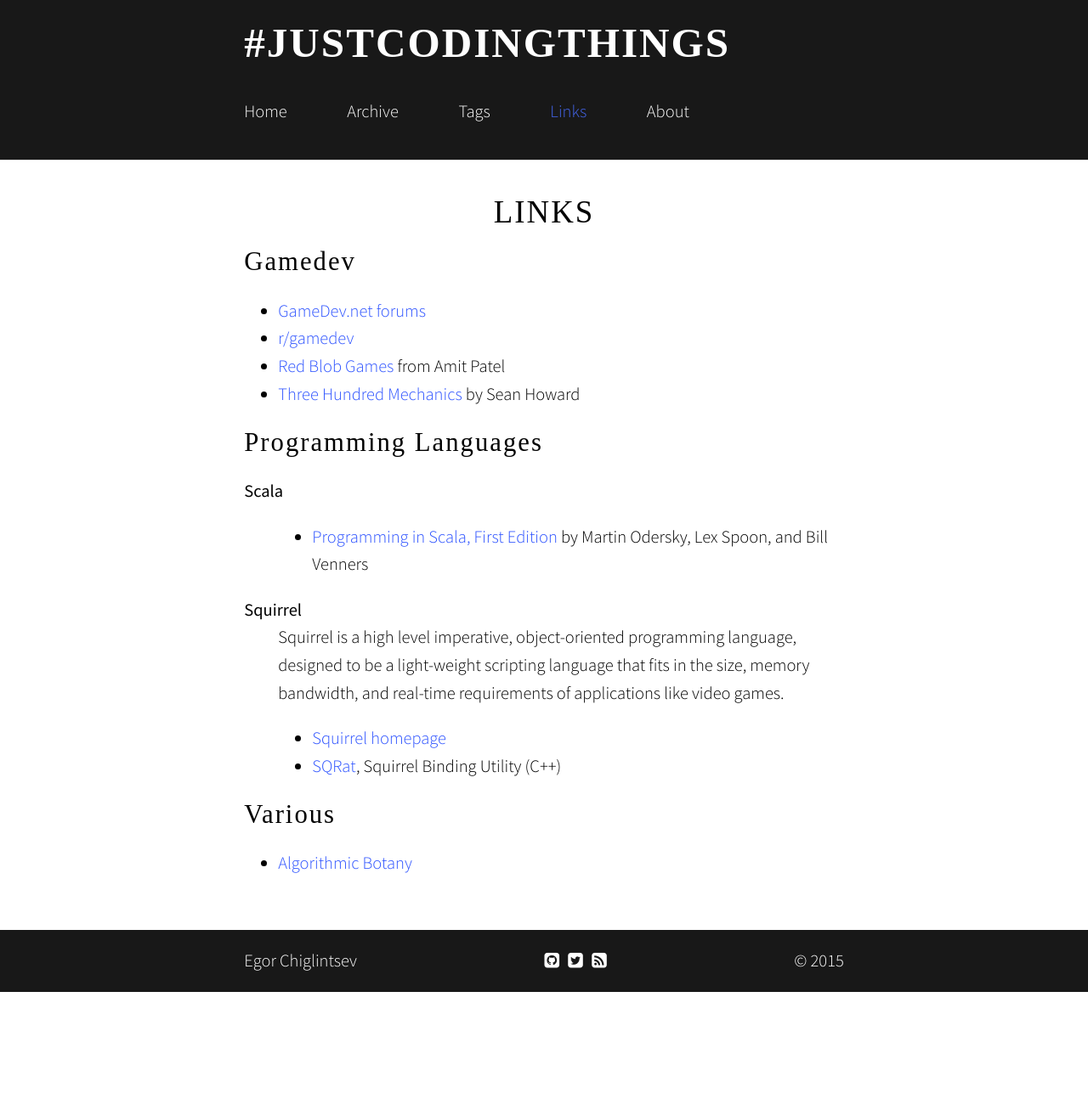
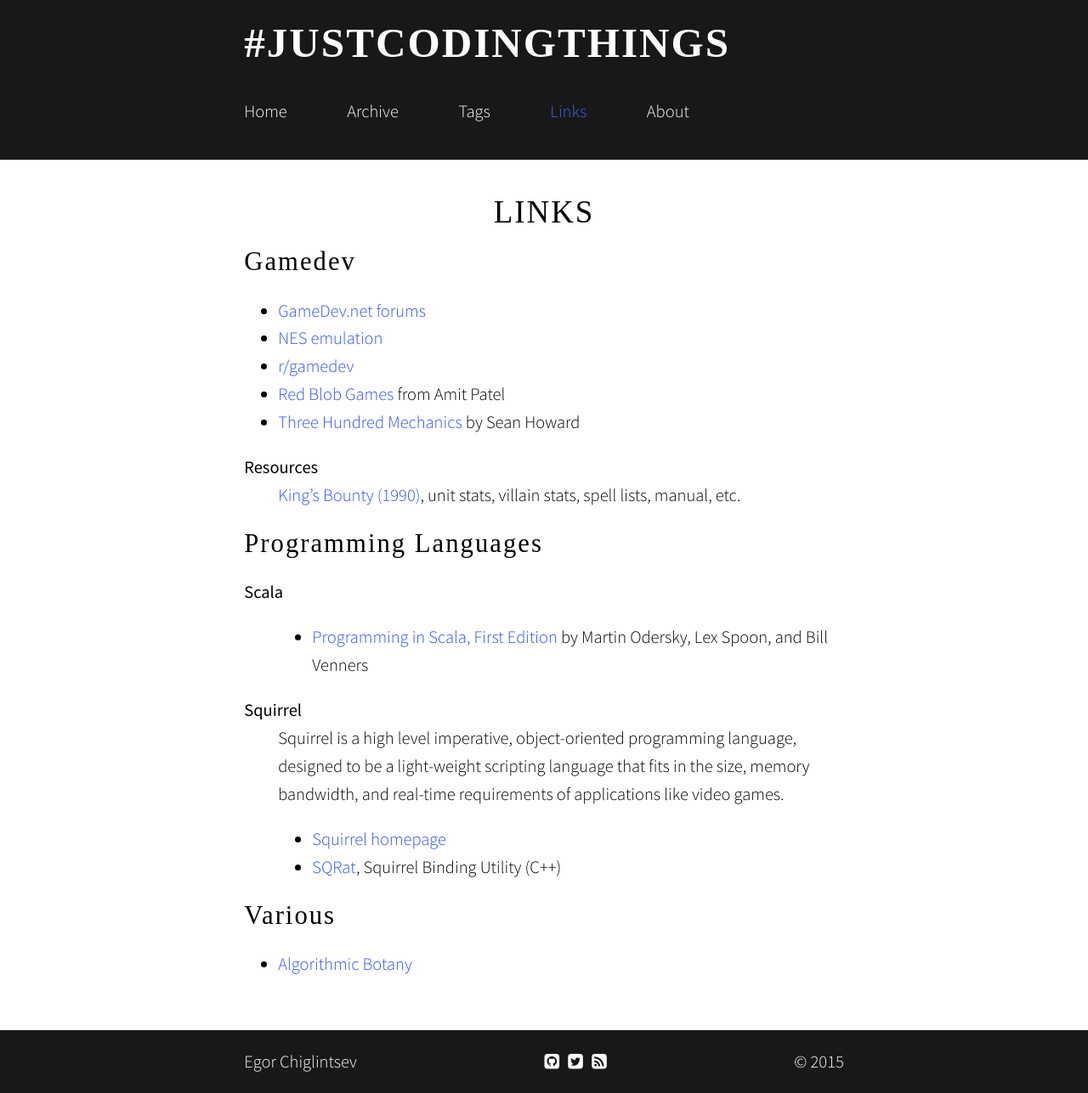
Before and after one commit to wanderwaltz/wanderwaltz.github.io, a Jekyll site: the page built from links/index.md, in a window 1280 px wide. Shown: the whole page at 85% size. Built offline with Jekyll 4.4.1, drawn with Linux system fonts in a browser that asks for light colours; nearby versions of some CDN libraries; some web fonts are replaced; before the commit the page ends 1168 px from its top, so only the background shows below that.

Commit message:
More links added.

```diff
--- a/links/index.md
+++ b/links/index.md
@@ -5,9 +5,14 @@
 Gamedev
 -------
 - [GameDev.net forums](http://www.gamedev.net/index)
+- [NES emulation](http://wiki.nesdev.com/w/index.php/Nesdev_Wiki)
 - [r/gamedev](http://reddit.com/r/gamedev)
 - [Red Blob Games](http://www.redblobgames.com/) from Amit Patel
 - [Three Hundred Mechanics](http://www.squidi.net/three/) by Sean Howard
+
+**Resources**
+:    [King's Bounty (1990)](http://shrines.rpgclassics.com/genesis/kingbounty/index.shtml), unit stats, villain stats,
+     spell lists, manual, etc.
 
 Programming Languages
 ---------------------
```
